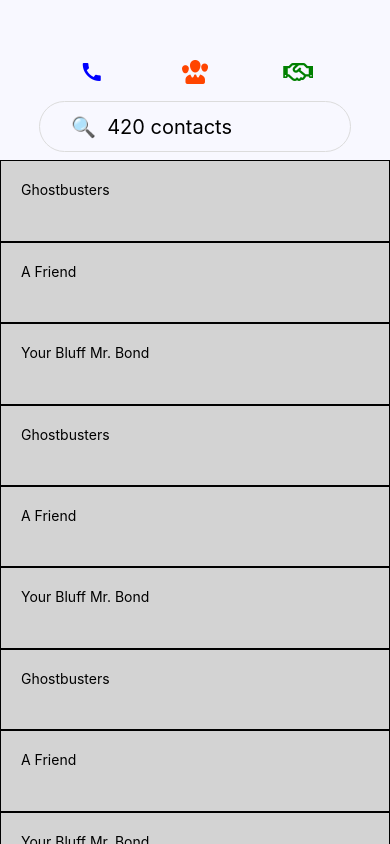
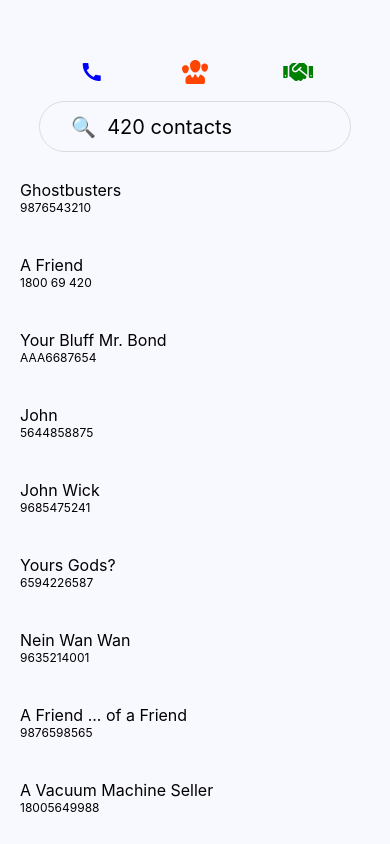
Before and after one commit to UzmanQaisar/callamari, a React Native app: screen / in a window 390 px wide. Built offline with nearby package versions, Linux system fonts and the light colour scheme.

Commit message:
list search added plus several ui improvs

```diff
--- a/App.js
+++ b/App.js
@@ -1,6 +1,6 @@
+import React, { useState } from "react";
 import {
   ScrollView,
-  StyleSheet,
   Text,
   TextInput,
   TouchableOpacity,
@@ -14,19 +14,32 @@
     { name: "Ghostbusters", number: "9876543210" },
     { name: "A Friend", number: "1800 69 420" },
     { name: "Your Bluff Mr. Bond", number: "AAA6687654" },
-    { name: "Ghostbusters", number: "9876543210" },
-    { name: "A Friend", number: "1800 69 420" },
-    { name: "Your Bluff Mr. Bond", number: "AAA6687654" },
-    { name: "Ghostbusters", number: "9876543210" },
-    { name: "A Friend", number: "1800 69 420" },
-    { name: "Your Bluff Mr. Bond", number: "AAA6687654" },
-    { name: "Ghostbusters", number: "9876543210" },
-    { name: "A Friend", number: "1800 69 420" },
-    { name: "Your Bluff Mr. Bond", number: "AAA6687654" },
+    { name: "John", number: "5644858875" },
+    { name: "John Wick", number: "9685475241" },
+    { name: "Yours Gods?", number: "6594226587" },
+    { name: "Nein Wan Wan", number: "9635214001" },
+    { name: "A Friend ... of a Friend", number: "9876598565" },
+    { name: "A Vacuum Machine Seller", number: "18005649988" },
+    { name: "Ma Look", number: "1800659989" },
+    { name: "It Even", number: "657894558785" },
+    { name: "In The Marines", number: "356365615236446583" },
   ];
+  const [previousCallList, setPreviousCallList] = useState(recentList);
   function handleCallMenuPress() {}
   function handleContactsMenuPress() {}
   function handleLeadsMenuPress() {}
+  function handleSearchCallList(searchTerm) {
+    if (searchTerm == "") {
+      setPreviousCallList(recentList);
+    } else {
+      const filteredPreviousCallList = previousCallList.filter(
+        (item) =>
+          item.name.toLowerCase().includes(searchTerm.toLowerCase()) ||
+          item.number.includes(searchTerm)
+      );
+      setPreviousCallList(filteredPreviousCallList);
+    }
+  }
   return (
     <View
       style={{
@@ -108,6 +121,7 @@
                 type="font-awesome-5"
                 size={24}
                 color="green"
+                solid
               />
             </TouchableOpacity>
           </View>
@@ -132,6 +146,7 @@
               width: "80%",
             }}
             placeholder={`🔍  ${totalContacts} contacts`}
+            onChangeText={handleSearchCallList}
           ></TextInput>
         </View>
 
@@ -146,17 +161,28 @@
         ></View>
 
         <ScrollView style={{ height: "80%", backgroundColor: "grey" }}>
-          {recentList.map((item, index) => (
+          {previousCallList.map((item, index) => (
             <View
               key={index}
               style={{
                 padding: 20,
-                backgroundColor: "lightgray",
-                borderWidth: 1,
-                height: "11.5%",
+                backgroundColor: "ghostwhite",
               }}
             >
-              <Text>{item.name} </Text>
+              <Text
+                style={{
+                  fontSize: 16,
+                }}
+              >
+                {item.name}{" "}
+              </Text>
+              <Text
+                style={{
+                  fontSize: 12,
+                }}
+              >
+                {item.number}{" "}
+              </Text>
             </View>
           ))}
         </ScrollView>
```
